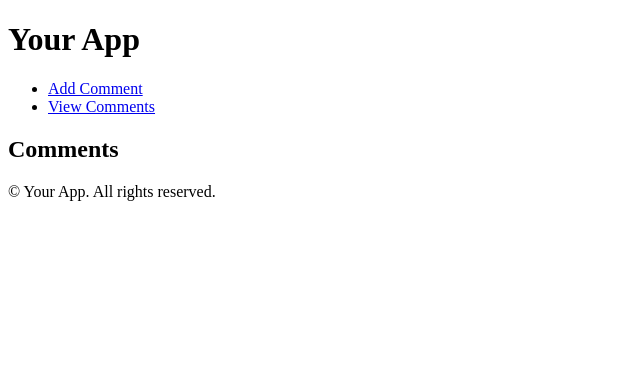
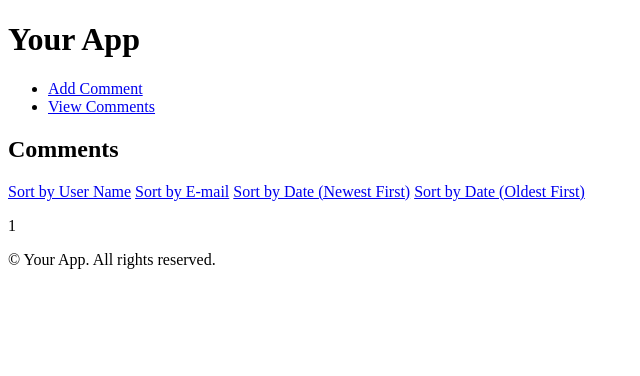
Before and after one commit to YuriiVataschuk/SPAtestTask, a Django app: page /app/comment_list/ in a window 1280 px wide. Shown: the top 376 px of the page, without its empty margins (0-640 px from the left). Run offline with Django 4.2, Linux system fonts and the light colour scheme; data that the repository does not hold is empty.

Commit message:
Sorting and paggination are implemented

```diff
--- a/app/views.py
+++ b/app/views.py
@@ -1,8 +1,8 @@
+from django.core.paginator import Paginator
 from django.shortcuts import render, redirect
 from django.views import View
 from .models import Comment
 from .forms import CommentForm
-
 
 
 class AddCommentView(View):
@@ -30,7 +30,18 @@ class AddCommentView(View):
 
 class CommentListView(View):
     template_name = 'comment_list.html'
+    page_size = 25
 
     def get(self, request):
-        comments = Comment.objects.filter(parent_comment=None)  # Fetch top-level comments
-        return render(request, self.template_name, {'comments': comments})
+        sort_by = request.GET.get('sort_by', '-timestamp')  # Change 'date_added' to 'timestamp'
+        allowed_sort_fields = ['user_name', 'email', 'timestamp']  # Add other allowed sort fields
+        if sort_by not in allowed_sort_fields:
+            sort_by = '-timestamp'  # Default to sorting by timestamp
+
+        comments = Comment.objects.filter(parent_comment=None).order_by(sort_by)
+
+        paginator = Paginator(comments, self.page_size)
+        page_number = request.GET.get('page')
+        page_comments = paginator.get_page(page_number)
+
+        return render(request, self.template_name, {'page_comments': page_comments, 'sort_by': sort_by})
--- a/templates/comment_list.html
+++ b/templates/comment_list.html
@@ -2,8 +2,16 @@
 
 {% block content %}
   <h2>Comments</h2>
+
+  <div class="sorting-links">
+    <a href="?sort_by=user_name">Sort by User Name</a>
+    <a href="?sort_by=email">Sort by E-mail</a>
+    <a href="?sort_by=-timestamp">Sort by Date (Newest First)</a>
+    <a href="?sort_by=timestamp">Sort by Date (Oldest First)</a>
+  </div>
+
   <ul>
-    {% for comment in comments %}
+    {% for comment in page_comments %}
       <li>
         {{ comment.user_name }} - {{ comment.text|safe }}
         <a href="{% url 'add_nested_comment' comment.id %}">Reply</a>
@@ -15,4 +23,18 @@
       </li>
     {% endfor %}
   </ul>
+
+  <div class="pagination">
+    {% if page_comments.has_previous %}
+      <a href="?page=1&sort_by={{ sort_by }}">First</a>
+      <a href="?page={{ page_comments.previous_page_number }}&sort_by={{ sort_by }}">Previous</a>
+    {% endif %}
+
+    <span class="current-page">{{ page_comments.number }}</span>
+
+    {% if page_comments.has_next %}
+      <a href="?page={{ page_comments.next_page_number }}&sort_by={{ sort_by }}">Next</a>
+      <a href="?page={{ page_comments.paginator.num_pages }}&sort_by={{ sort_by }}">Last</a>
+    {% endif %}
+  </div>
 {% endblock %}
```
